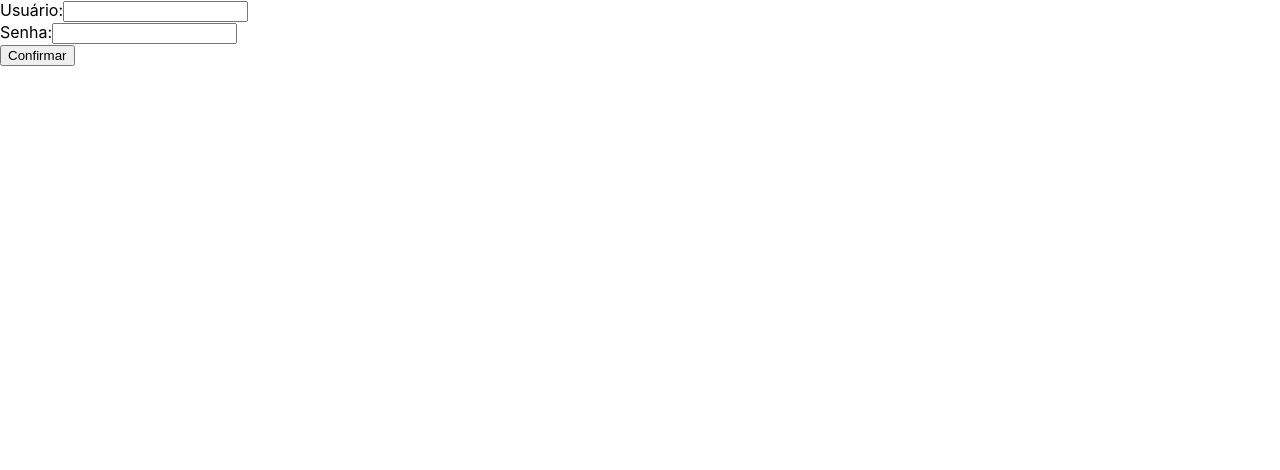
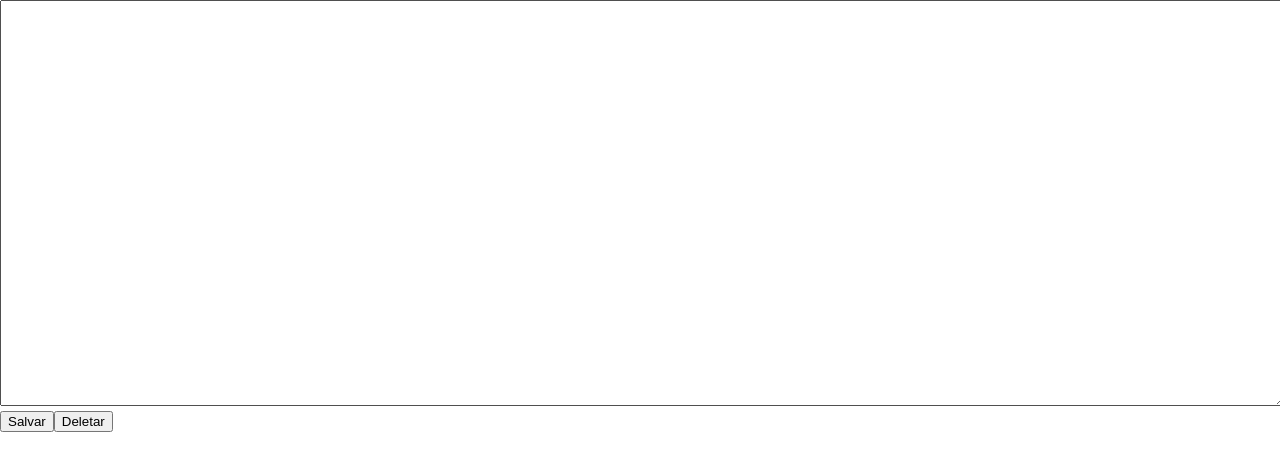
Before and after one commit to guilhermepicasso/PW_Projeto, a React (Create React App) app: page / in a window 1280 px wide. Shown: the top 470 px of the page. Built offline with nearby package versions, Linux system fonts and the light colour scheme.

Commit message:
Co-authored-by: Berserker2023 <Berserker2023@users.noreply.github.com>

```diff
--- a/src/App.js
+++ b/src/App.js
@@ -5,6 +5,7 @@
 import logo from './logo.svg';
 import './App.css';
 import Login from './components/Login';
+import Agenda from './components/AgendaO';
 
 function App() {
 
@@ -14,7 +15,7 @@ function App() {
   return (
     <div>
 
-      <Login UserID={nome} senha={password} />
+      <Agenda/>
 
 
     </div>
--- /dev/null
+++ b/src/components/AgendaO.js
@@ -0,0 +1,36 @@
+/*********************************
+ ******|      AgendaO.js     |******
+ *********************************/
+
+import React, { useState } from 'react';
+
+function Agenda() {
+  const [conteudo, setConteudo] = useState('');
+
+  function salvar() {
+    localStorage.setItem('conteudo', conteudo);
+    alert('Conteúdo salvo com sucesso!');
+  }
+  function deletar() {
+    setConteudo('');
+    localStorage.removeItem('bloco')
+  }
+
+  function areaDeTexto(e) {
+    setConteudo(e.target.value);
+  }
+
+  return (
+    <div>
+      <textarea
+        value={conteudo}
+        onChange={areaDeTexto}
+        style={{ width: '100%', height: '400px' }}
+      />
+      <button onClick={salvar}>Salvar</button>
+      <button onClick={deletar}>Deletar</button>
+    </div>
+  );
+}
+
+export default Agenda;
--- a/src/components/Login.js
+++ b/src/components/Login.js
@@ -9,8 +9,7 @@ function Login(props) {
     return(
         <section>
         <label>Usuário:</label>
-        <input type="text" id="username" />
-        <br/>
+        <input type="text" id="username" /><br/>
         <label>Senha:</label>
         <input type="password" id="password" />
         <br/>
@@ -22,8 +21,7 @@ function Login(props) {
     function Confirmar() {
         if (document.getElementById("username").value === props.UserID && document.getElementById("password").value === props.senha) {
             window.alert(`Usuário ${props.UserID} Entrada com sucesso!`)
-        }else{
-            window.alert(`Usuário ${document.getElementById("username").value} ou senha incorretos.`)
+        }else{window.alert(`Usuário ${document.getElementById("username").value} ou senha incorretos.`)
         }
     }
 
```
